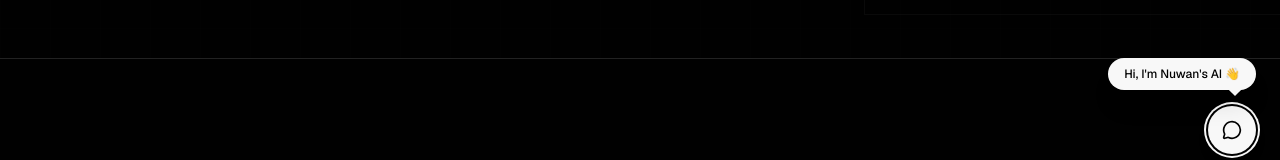
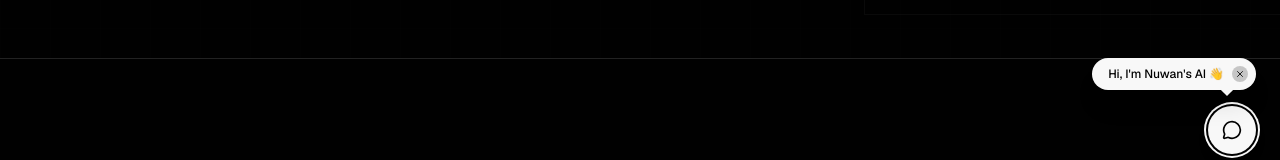
Before and after one commit to fromhigherperspective-dot/nuwan-portfolio, a Next.js app: page / in a window 1280 px wide. Shown: the part 622-782 px from the top of the page. Built offline with nearby package versions, Linux system fonts and the light colour scheme.

Commit message:
Keep chat bubble visible until user dismisses it
Co-Authored-By: Claude Sonnet 4.6 <noreply@anthropic.com>

```diff
--- a/components/chat-widget.tsx
+++ b/components/chat-widget.tsx
@@ -54,11 +54,6 @@ export function ChatWidget() {
     return () => clearTimeout(timer)
   }, [])
 
-  useEffect(() => {
-    if (!bubble) return
-    const timer = setTimeout(() => setBubble(false), 7000)
-    return () => clearTimeout(timer)
-  }, [bubble])
 
   useEffect(() => {
     if (open && messages.length === 0) {
@@ -110,9 +105,15 @@ export function ChatWidget() {
 
       {/* Speech bubble — pill shape above button */}
       <div className={`absolute bottom-16 right-0 transition-all duration-500 ${bubble && !open ? 'opacity-100 translate-y-0 scale-100' : 'opacity-0 translate-y-3 scale-95 pointer-events-none'}`}>
-        <div className="relative bg-foreground text-background px-4 py-2 rounded-full text-xs font-medium shadow-xl whitespace-nowrap">
+        <div className="relative bg-foreground text-background pl-4 pr-2 py-2 rounded-full text-xs font-medium shadow-xl whitespace-nowrap flex items-center gap-2">
           Hi, I'm Nuwan's AI 👋
-          <div className="absolute -bottom-1 right-4 w-2.5 h-2.5 bg-foreground rotate-45 rounded-sm" />
+          <button
+            onClick={(e) => { e.stopPropagation(); setBubble(false) }}
+            className="w-4 h-4 rounded-full bg-background/20 hover:bg-background/40 flex items-center justify-center transition-colors"
+          >
+            <X className="h-2.5 w-2.5" />
+          </button>
+          <div className="absolute -bottom-1 right-6 w-2.5 h-2.5 bg-foreground rotate-45 rounded-sm" />
         </div>
       </div>
 
```
